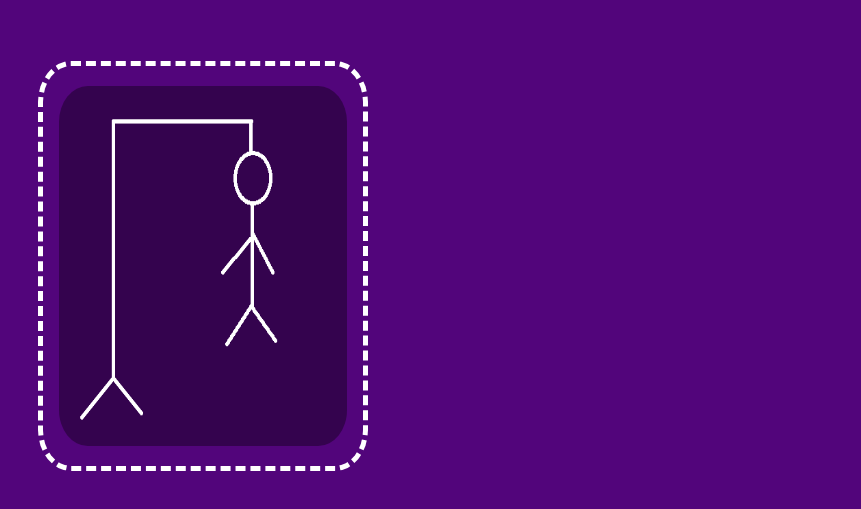
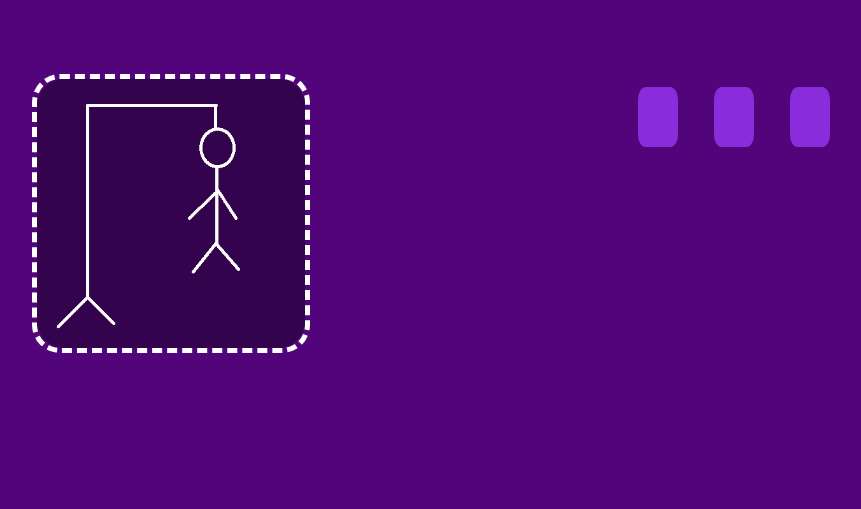
Before and after one commit to PATER10/Wisielec_game, a plain HTML site: page index.html in a window 1280 px wide. Shown: the part 91-600 px from the top of the page, without its empty margins (26-887 px from the left). Drawn offline with Linux system fonts and the light colour scheme.

Commit message:
added imgs and letters

```diff
--- a/index.html
+++ b/index.html
@@ -15,10 +15,17 @@
         <div id="main">
             <div id="wisielec">
                 <div id="wisielec_img">
-                    <img src="wisielec.png" alt="Wisielec" id="wisielec_png" >
+                    <img src="img/wisielec.png" alt="Wisielec" id="wisielec_png">
                 </div>
             </div>
-            <div id="game"></div>
+            <div id="game">
+                <div id="displayWord">
+                    <div class="letters"></div>
+                    <div class="letters"></div>
+                    <div class="letters"></div>
+                </div>
+                <div id="randomPassword"></div>
+            </div>
         </div>
     </div>
 </body>
--- a/wisielec.css
+++ b/wisielec.css
@@ -20,16 +20,15 @@ body {
 	justify-items: center;
 }
 #wisielec {
-	width: 50%;
-	height: 50vh;
+	width: 30%;
+	height: 40vh;
 }
 #wisielec_img {
-	height: 100%;
-	width: 50%;
+	width: 70%;
 	border: dashed white 5px;
 	border-radius: 10%;
-	margin-left: 10%;
-	margin-top: 10%;
+	margin-left: 15%;
+	margin-top: 20%;
 	display: flex;
 	justify-content: center;
 	align-items: center;
@@ -38,8 +37,25 @@ body {
 	border-radius: 10%;
 	justify-content: center;
 	height: 90%;
-	width: 90%;
+	width: 100%;
 }
 #game {
-	width: 50%;
+	width: 70%;
 }
+#displayWord {
+	display: flex;
+	width: 80%;
+	margin-top: 10%;
+	justify-content: center;
+}
+.letters {
+	color: white;
+	text-align: center;
+	width: 40px;
+	height: 60px;
+	font-size: 40px;
+	font-family: Bradley Hand, cursive;
+	background-color: #892cdc;
+	margin-left: 5%;
+	border-radius: 20%;
+}
--- a/wisielec.js
+++ b/wisielec.js
@@ -1 +1,2 @@
 //https://colorhunt.co/palette/00000052057b892cdcbc6ff1
+let words = ["pies", "kot", "sowa", "królik", "kangur"];
```
Also changed, not shown: img/default.png (added), img/wisielec.png (renamed from wisielec.png), img/wisielec2.png (added), img/wisielec3.png (added), img/wisielec4.png (added), img/wisielec5.png (added), img/wisielec6.png (added), img/wisielec7.png (added), img/wisielec8.png (added), img/wisielec9.png (added).
